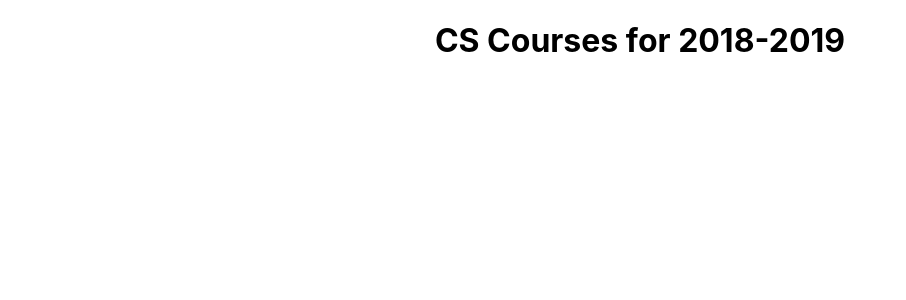
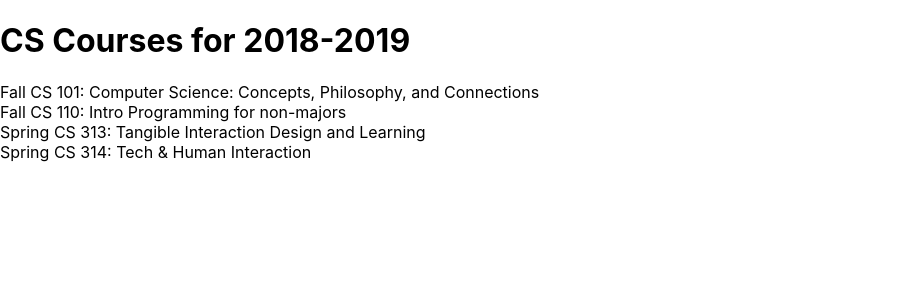
Before and after one commit to sharpnight0326/CS394-Scheduler, a React (Create React App) app: page / in a window 1280 px wide. Shown: the top 300 px of the page, without its empty margins (0-906 px from the left). Built offline with nearby package versions, Linux system fonts and the light colour scheme; the HTML template or start-up script is replaced by a standard one.

Commit message:
course list

```diff
--- a/src/App.js
+++ b/src/App.js
@@ -3,12 +3,58 @@
 
 function App() {
     const schedule = {
-        title: "CS Courses for 2018-2019"
+        "title": "CS Courses for 2018-2019",
+        "courses": {
+            "F101" : {
+                "id" : "F101",
+                "meets" : "MWF 11:00-11:50",
+                "title" : "Computer Science: Concepts, Philosophy, and Connections"
+            },
+            "F110" : {
+                "id" : "F110",
+                "meets" : "MWF 10:00-10:50",
+                "title" : "Intro Programming for non-majors"
+            },
+            "S313" : {
+                "id" : "S313",
+                "meets" : "TuTh 15:30-16:50",
+                "title" : "Tangible Interaction Design and Learning"
+            },
+            "S314" : {
+                "id" : "S314",
+                "meets" : "TuTh 9:30-10:50",
+                "title" : "Tech & Human Interaction"
+            }
+        }
     };
+    const Banner = ({ title }) => (
+        <h1>{ title }</h1>
+    );
+    const terms = { F: 'Fall', W: 'Winter', S: 'Spring'};
+
+    const getCourseTerm = course => (
+        terms[course.id.charAt(0)]
+    );
+
+    const getCourseNumber = course => (
+        course.id.slice(1, 4)
+    );
+    const Course = ({ course }) => (
+        <div>
+            { getCourseTerm(course) } CS { getCourseNumber(course) }: { course.title }
+        </div>
+    );
+    const CourseList = ({ courses }) => (
+        <div>
+            { Object.values(courses).map(course => <Course key={course.id} course={ course } />) }
+        </div>
+    );
+
   return (
-    <div className="App">
-        <h1>{ schedule.title }</h1>
-    </div>
+      <div>
+          <Banner title={ schedule.title } />
+          <CourseList courses={ schedule.courses } />
+      </div>
   );
 }
 
```
